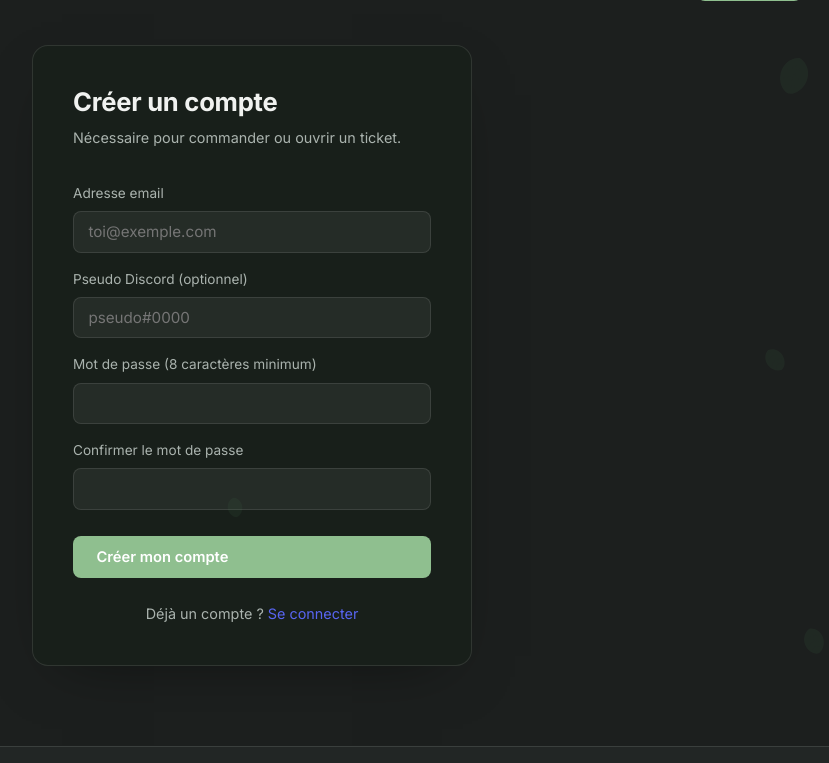
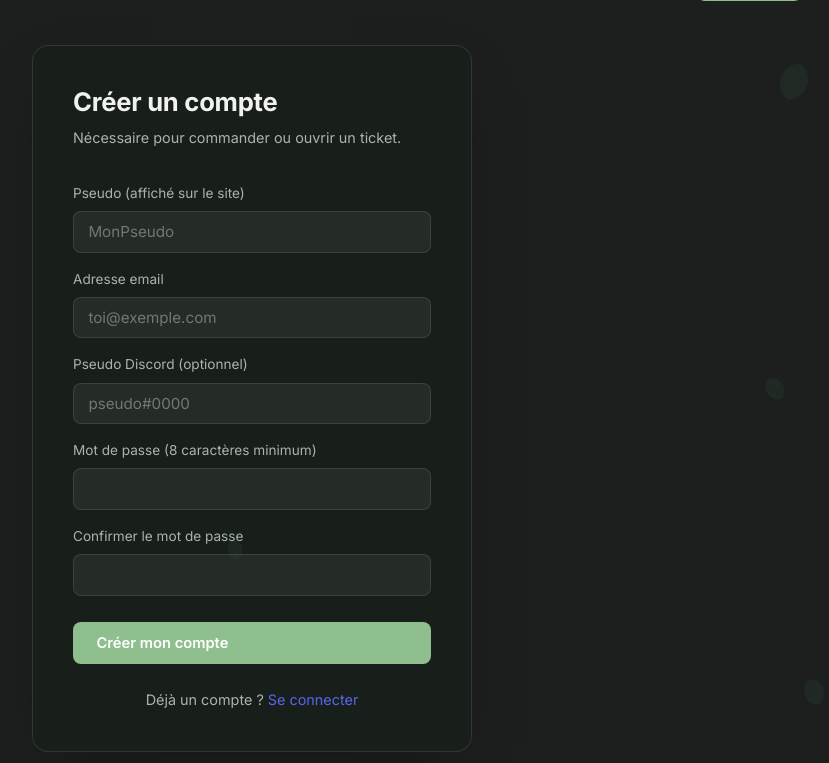
Before and after one commit to SpectraSolar0/thegardenlabs, a Flask app: page /register in a window 1280 px wide. Shown: the part 51-814 px from the top of the page, without its empty margins (388-1217 px from the left). Run offline with Flask 3, Linux system fonts and the light colour scheme.

Commit message:
Update registration form with username field

```diff
--- a/templates/register.html
+++ b/templates/register.html
@@ -5,23 +5,19 @@
     <div class="auth-card">
         <h1>Créer un compte</h1>
         <p class="auth-card__subtitle">Nécessaire pour commander ou ouvrir un ticket.</p>
-
         <form method="POST" class="auth-form">
+            <label for="username">Pseudo (affiché sur le site)</label>
+            <input type="text" id="username" name="username" value="{{ form.get('username', '') }}" required minlength="2" maxlength="32" placeholder="MonPseudo" />
             <label for="email">Adresse email</label>
             <input type="email" id="email" name="email" value="{{ form.get('email', '') }}" required placeholder="toi@exemple.com" />
-
             <label for="discord">Pseudo Discord (optionnel)</label>
             <input type="text" id="discord" name="discord" value="{{ form.get('discord', '') }}" placeholder="pseudo#0000" />
-
             <label for="password">Mot de passe (8 caractères minimum)</label>
             <input type="password" id="password" name="password" required minlength="8" />
-
             <label for="password2">Confirmer le mot de passe</label>
             <input type="password" id="password2" name="password2" required minlength="8" />
-
             <button type="submit" class="btn btn--primary btn--block">Créer mon compte</button>
         </form>
-
         <p class="auth-card__footer">Déjà un compte ? <a href="{{ url_for('login') }}">Se connecter</a></p>
     </div>
 </section>
```
